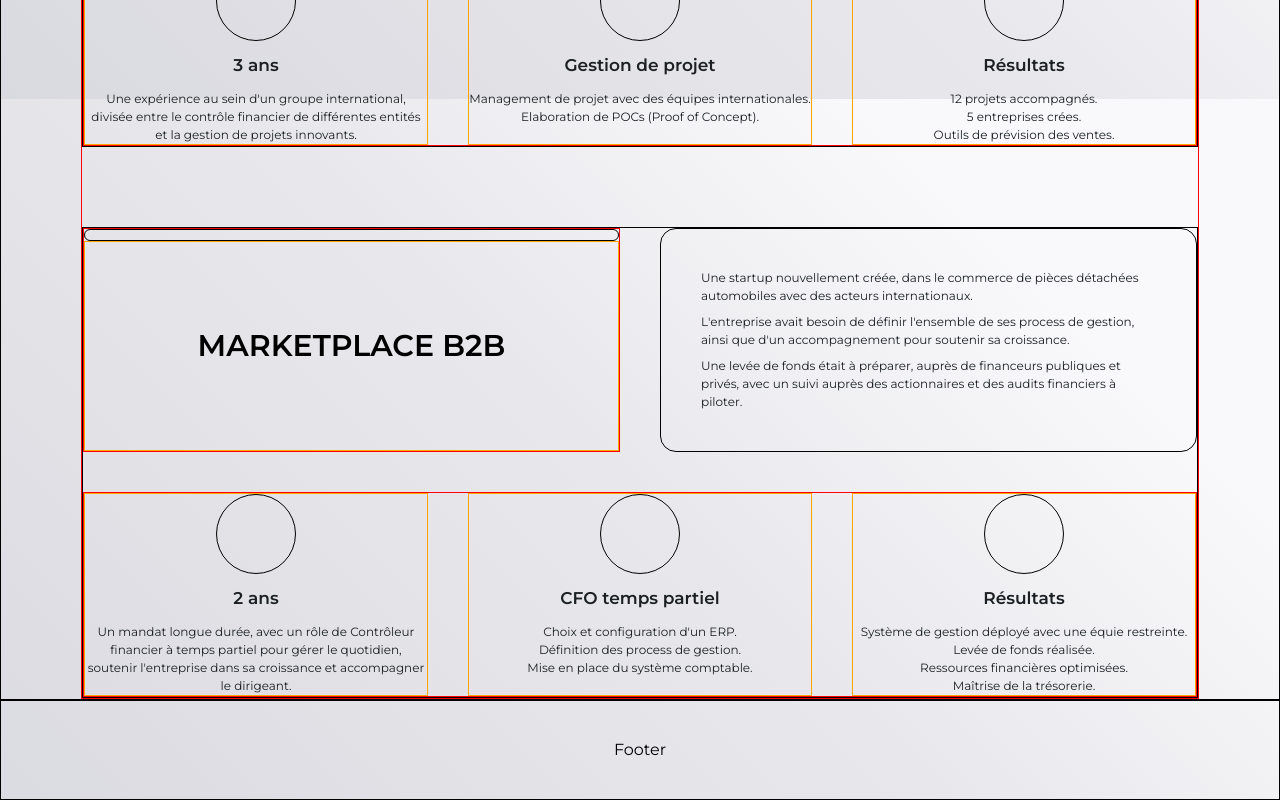
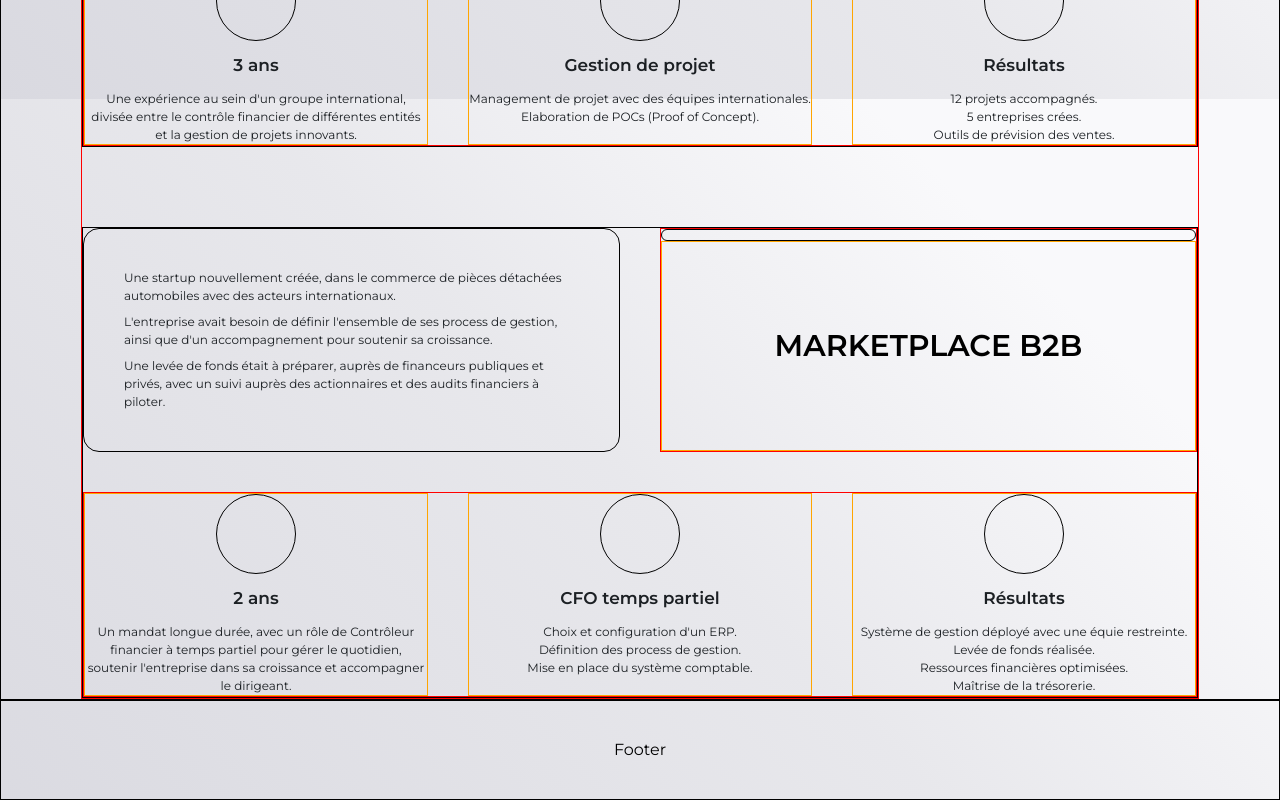
Before and after one commit to Axel-Martin7/schramiak-consulting, a Next.js app: page /en/realisations in a window 1280 px wide. Shown: the part 701-1501 px from the top of the page. Built offline with nearby package versions, Linux system fonts and the light colour scheme; a web font is replaced by a local one.

Commit message:
Add alternate grid layout for project articles (swap title and description for even articles

```diff
--- a/src/app/[locale]/realisations/page.module.scss
+++ b/src/app/[locale]/realisations/page.module.scss
@@ -51,13 +51,26 @@
         display: grid;
         grid-template-columns: 1fr 1fr; // 2 colonnes de meme largeur
         grid-template-rows: auto auto; // 2 lignes
+        grid-template-areas:
+          'title description'
+          'result result';
         gap: 40px;
+        // Inverser les zones pour les articles pairs
+        &:nth-of-type(even) {
+          grid-template-areas:
+            'description title'
+            'result result';
+        }
       }
 
       .projectTitleContainer {
         display: flex;
         flex-direction: column;
         border: 1px solid red;
+        /*------------------ Tablet ------------------*/
+        @media screen and (min-width: 768px) {
+          grid-area: title;
+        }
 
         .separator {
           width: 100%;
@@ -94,9 +107,13 @@
         border-radius: 16px;
         @include paragraphe-text-style;
         border: 1px solid black;
-        /*------------------ Desktop ------------------*/
-        @media screen and (min-width: 1200px) {
-          padding: 40px;
+        /*------------------ Tablet to Desktop ------------------*/
+        @media screen and (min-width: 768px) {
+          grid-area: description;
+          /*------------------ Desktop ------------------*/
+          @media screen and (min-width: 1200px) {
+            padding: 40px;
+          }
         }
       }
 
@@ -107,7 +124,7 @@
         border: 1px solid red;
         /*------------------ Tablet ------------------*/
         @media screen and (min-width: 768px) {
-          grid-column: 1 / -1;
+          grid-area: result;
           flex-direction: row;
           gap: 40px;
         }
```
